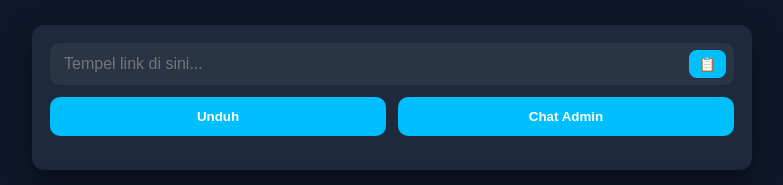
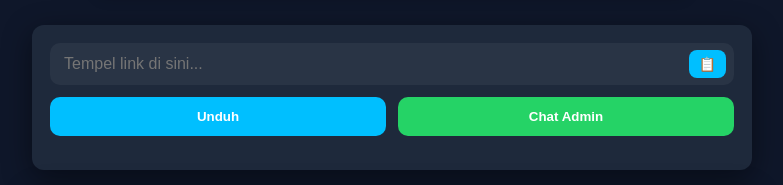
Before and after one commit to rullkagenou/rullkagenou.github.io, a website: page index.html in a window 1280 px wide. Shown: the part 541-726 px from the top of the page, without its empty margins (248-1031 px from the left). Drawn offline with Linux system fonts and the light colour scheme.

Commit message:
Update index.html

```diff
--- a/index.html
+++ b/index.html
@@ -1,4 +1,5 @@
-<!DOCTYPE html>  <html lang="id">
+<!DOCTYPE html>
+<html lang="id">
 <head>
   <meta charset="UTF-8" />
   <meta name="viewport" content="width=device-width, initial-scale=1.0"/>
@@ -42,14 +43,16 @@
              alt="Banner"
              style="width:100%;height:auto;display:block;">
       </div>
-    </header>  <section class="search-box card">
+    </header>
+
+    <section class="search-box card">
       <div class="input-wrapper">
         <input id="urlInput" type="text" placeholder="Tempel link di sini...">
         <button class="paste-btn" onclick="pasteClipboard()">📋</button>
       </div>
       <div class="btn-group">
         <button class="btn-primary" onclick="getMedia()">Unduh</button>
-    <button class="btn-primary" onclick="openAdmin()">Chat Admin</button>
+        <button class="btn-primary btn-green" onclick="openAdmin()">Chat Admin</button>
       </div>
       <div id="result" style="margin-top:16px"></div>
     </section>
@@ -67,8 +70,9 @@
       <h3 style="color:var(--accent)">Tentang</h3>
       <p class="muted">Rullz Downloader — platform simpel buat unduh konten sosial media dengan cepat dan mudah.</p>
     </section>
+  </main>
 
-  </main>  <script>
+<script>
 function openAdmin(){
   window.open("https://wa.me/6283892730732?text=Bang%20Rullz%20web%20nya%20eror", "_blank");
 }
```
Lines whose indentation alone changed are shown as unchanged.
